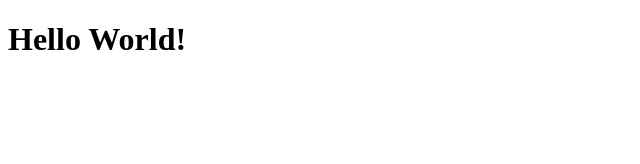
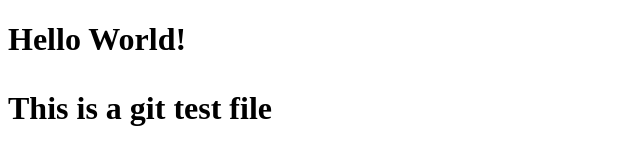
Before and after one commit to thaArcadeGuy/sample-repo, a plain HTML site: page index.html in a window 1280 px wide. Shown: the whole page, without its empty margins (0-640 px from the left). Drawn offline with Linux system fonts and the light colour scheme.

Commit message:
first commit

```diff
--- a/index.html
+++ b/index.html
@@ -7,5 +7,6 @@
 </head>
 <body>
     <h1>Hello World!<h1>
+    <p>This is a git test file</p>
 </body>
 </html>
```
